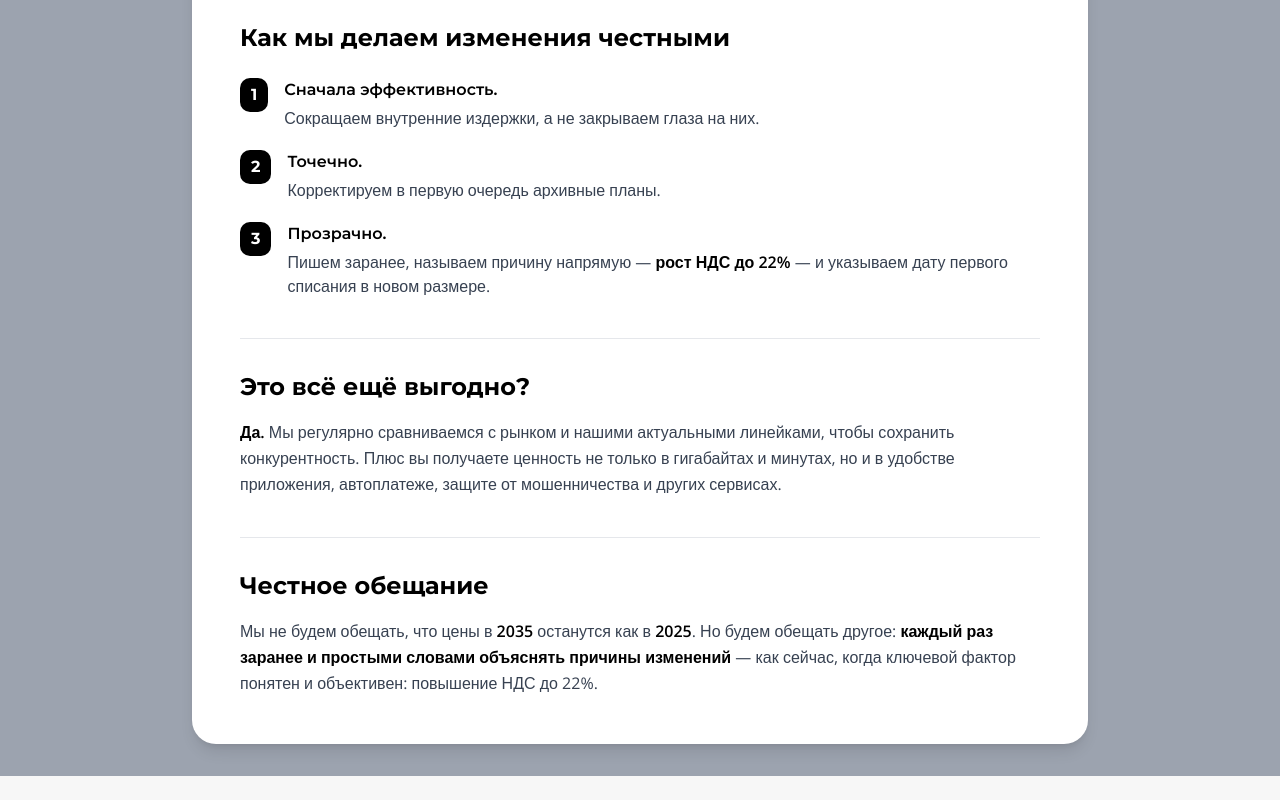
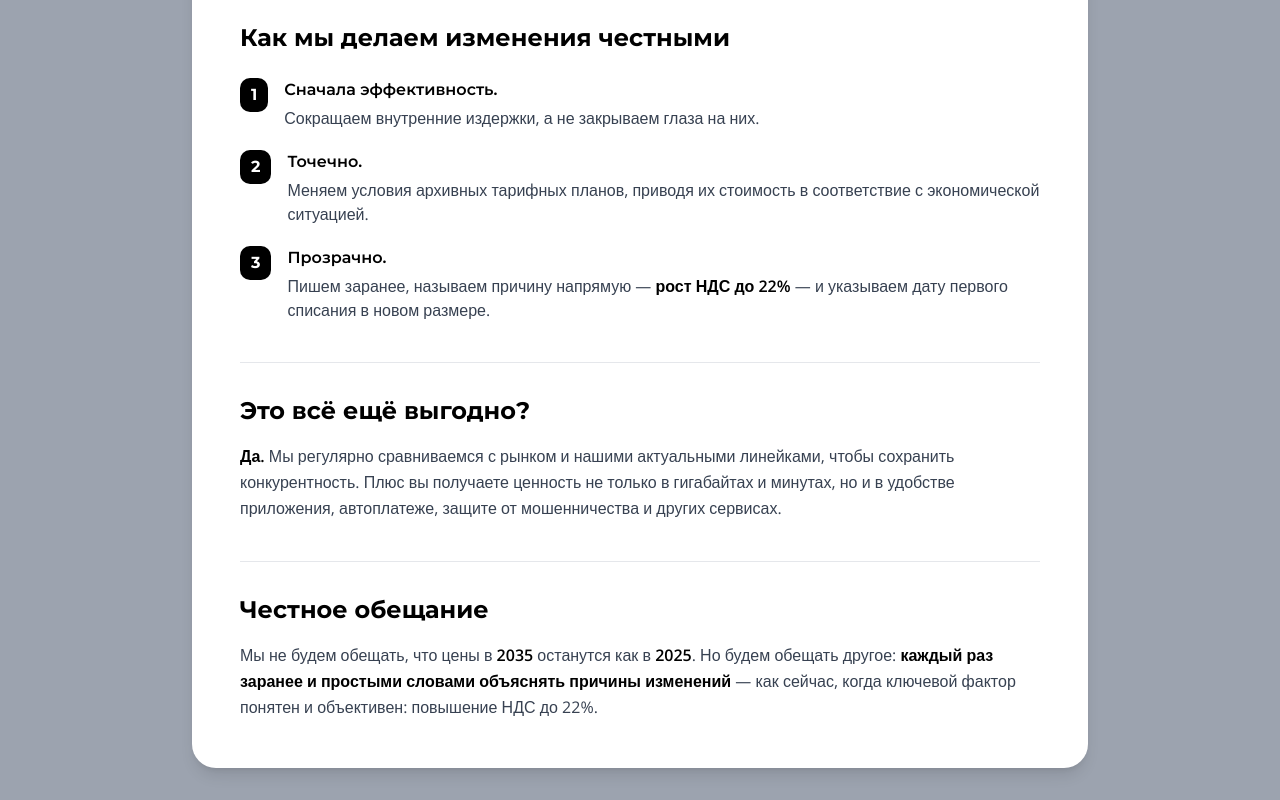
Before and after one commit to pr-poehali-dev/price-update-clone, a React (Vite) app: page / in a window 1280 px wide. Shown: the part 1345-2145 px from the top of the page. Before the commit the page ends 2121 px from the top, so only its background shows below. Built offline with nearby package versions, Linux system fonts and the light colour scheme.

Commit message:
Обновление 1 компонентов

```diff
--- a/src/pages/Index.tsx
+++ b/src/pages/Index.tsx
@@ -118,7 +118,7 @@ const Index = () => {
                 <Badge className="text-base font-heading font-bold px-2.5 py-1 bg-black text-white rounded-md">2</Badge>
                 <div>
                   <h3 className="font-semibold text-base mb-1 text-black">Точечно.</h3>
-                  <p className="text-gray-700 text-base">Корректируем в первую очередь архивные планы.</p>
+                  <p className="text-gray-700 text-base">Меняем условия архивных тарифных планов, приводя их стоимость в соответствие с экономической ситуацией.</p>
                 </div>
               </div>
               <div className="flex gap-4 items-start">
```
